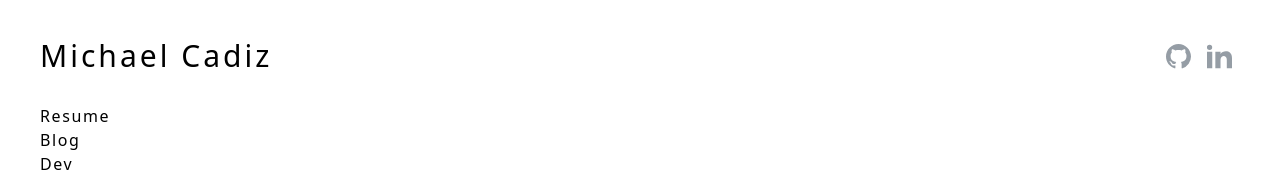
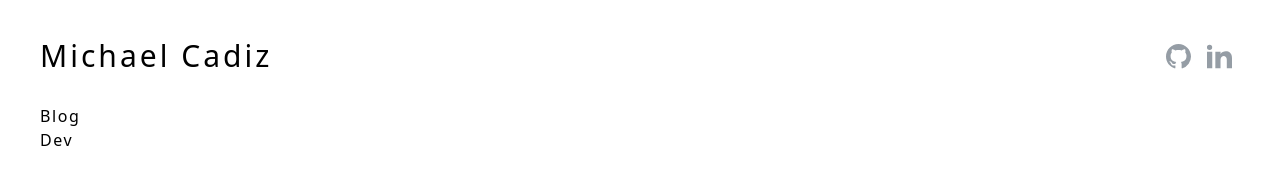
Before and after one commit to cadizm/cadizm.github.io, a Next.js app: page / in a window 1280 px wide. Shown: the top 194 px of the page. Built offline with nearby package versions, Linux system fonts and the light colour scheme.

Commit message:
Remove resume link from index

```diff
--- a/pages/index.tsx
+++ b/pages/index.tsx
@@ -55,7 +55,6 @@ const Home: NextPage = () => {
 
       <main className="mb-auto pl-10 text-left">
         <ul className="tracking-widest">
-          <li><a href="/resume.pdf">Resume</a></li>
           <li><a href="https://blog.cadizm.com">Blog</a></li>
           <li><a href="https://dev.cadizm.com">Dev</a></li>
         </ul>
```
